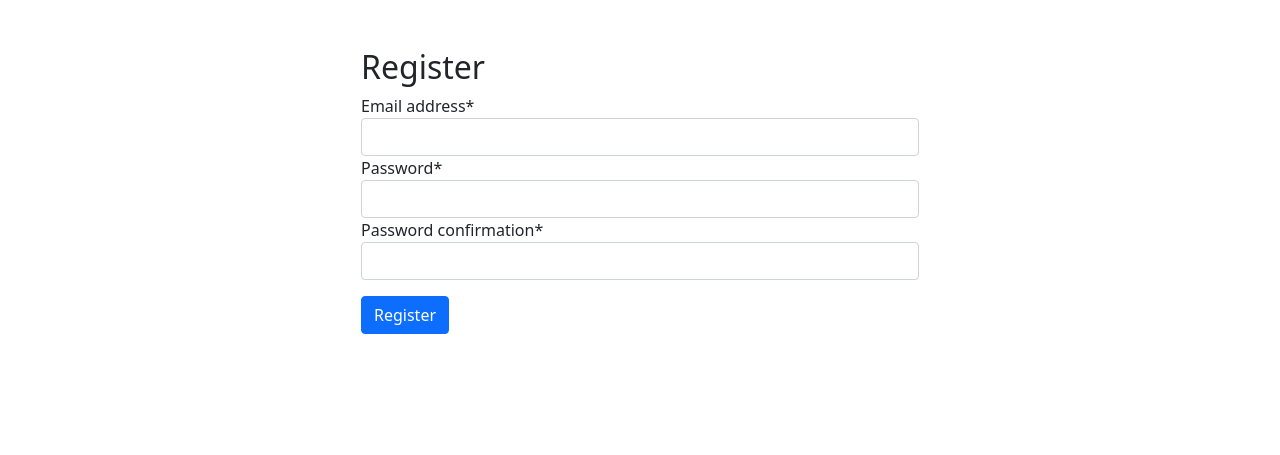
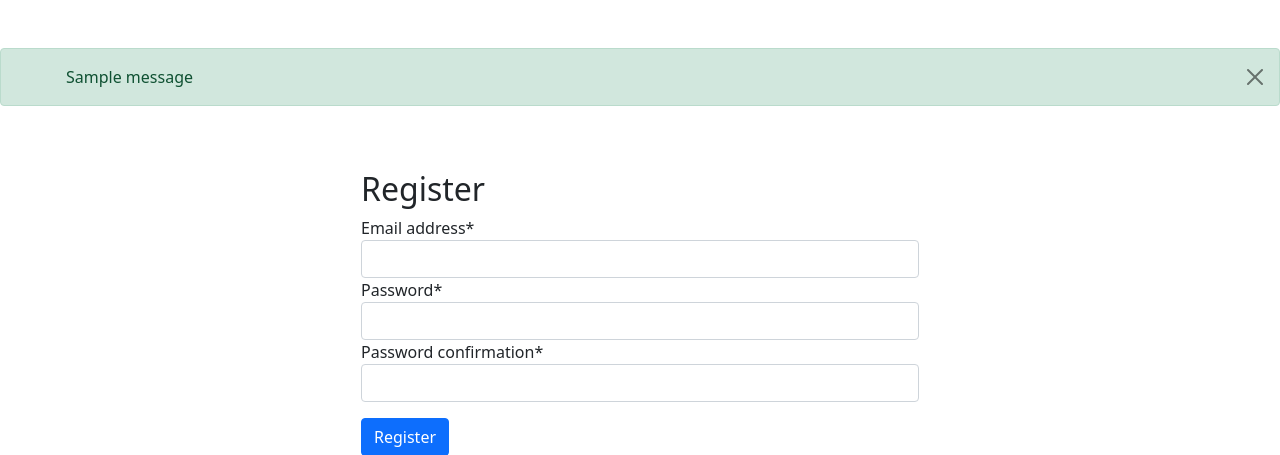
Before and after one commit to CodingPridePlatform/codingpride, a Django app: page /accounts/register/ in a window 1280 px wide. Shown: the top 455 px of the page. Run offline with Django 3.2, Linux system fonts and the light colour scheme; tables that the repository leaves empty hold one stand-in row (values such as "Sample post"); one stand-in notice (Sample message) is shown; parts of the project's set-up code (start-up, migrations or seed data) failed here and were passed over; some libraries are stand-ins or nearby versions.

Commit message:
add messages section

```diff
--- a/codingpride/templates/pages/base.html
+++ b/codingpride/templates/pages/base.html
@@ -11,6 +11,17 @@
   <body>
     {% include 'pages/includes/header.html' %}
 
+		{% if messages %}
+		{% for message in messages %}
+		<div class="alert alert-{{ message.tags }} alert-dismissible fade show mt-5" role="alert">
+      <div class="container">
+        {{ message }}
+        <button type="button" class="btn-close mr-auto" data-bs-dismiss="alert" aria-label="Close"></button>
+      </div>
+    </div>
+		{% endfor %}
+		{% endif %}
+
     {% block content %} {% endblock %}
 
 
```
